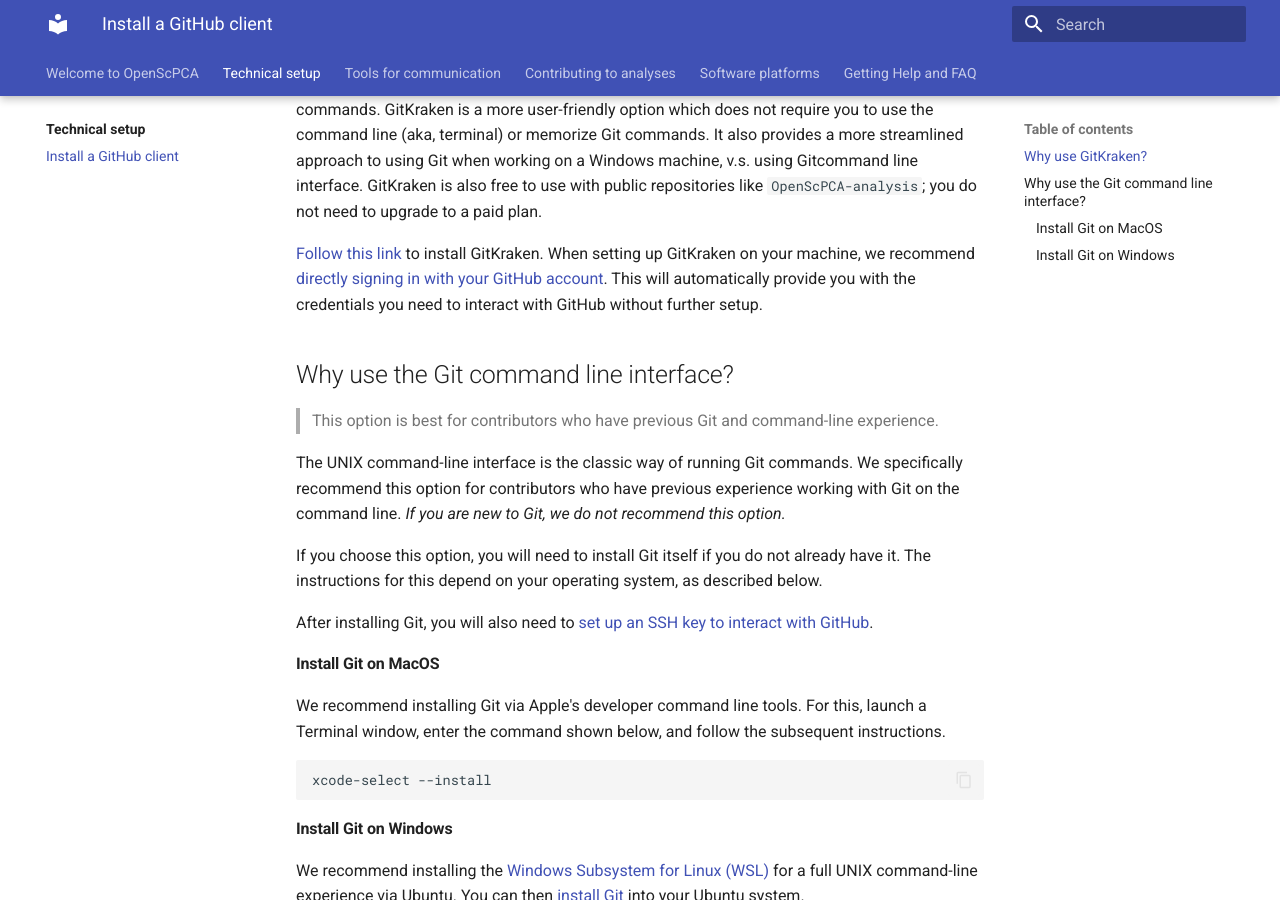
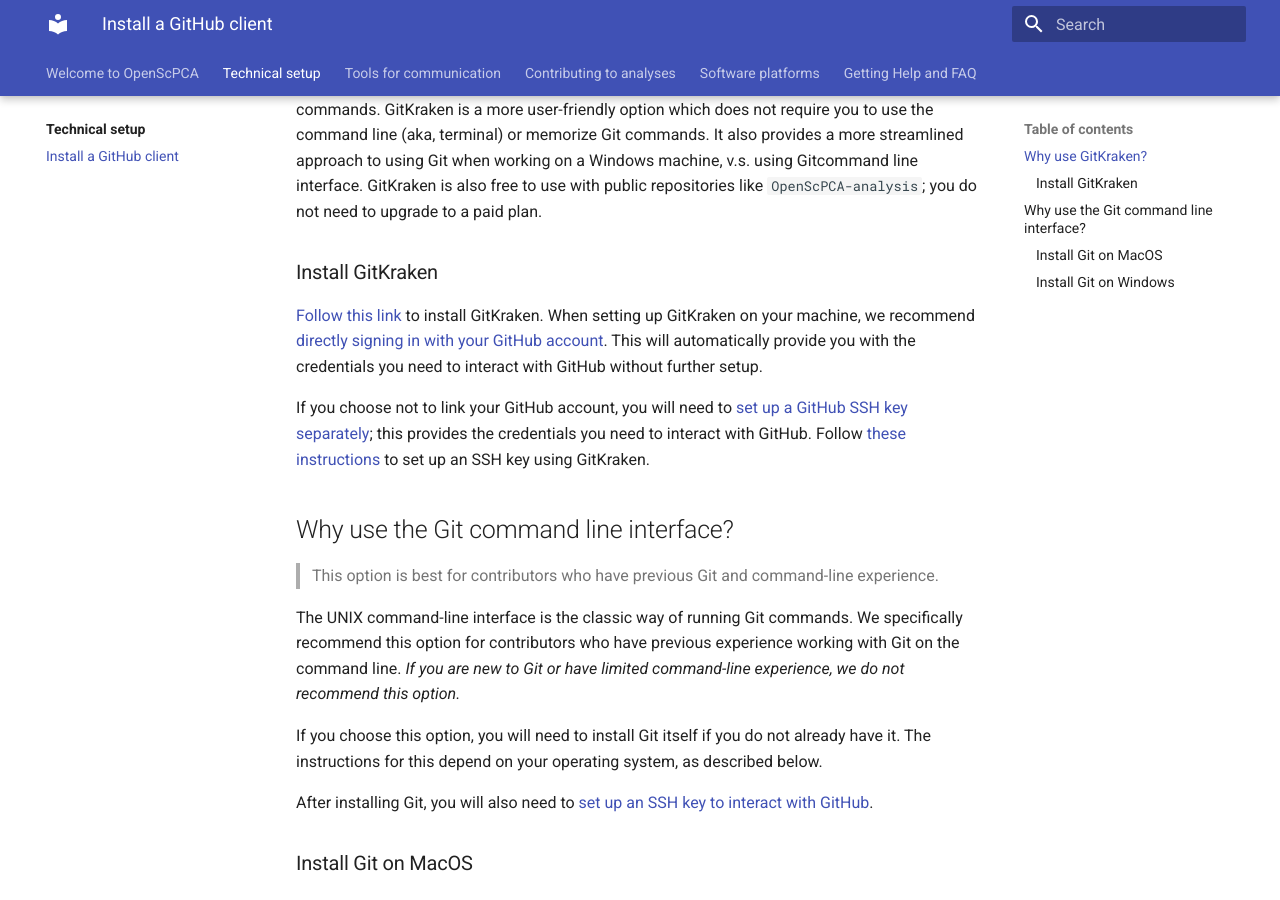
Before and after one commit to AlexsLemonade/OpenScPCA-analysis, an MkDocs documentation site: the page built from docs/technical-setup/install-a-github-client.md, in a window 1280 px wide and 900 px high, scrolled down 382 px. Built offline with MkDocs 1.6.1 and Material for MkDocs 9.7.7, drawn with Linux system fonts in a browser that asks for light colours.

Commit message:
headers and ssh

````diff
--- a/docs/technical-setup/install-a-github-client.md
+++ b/docs/technical-setup/install-a-github-client.md
@@ -13,9 +13,14 @@
 It also provides a more streamlined approach to using Git when working on a Windows machine, v.s. using Gitcommand line interface.
 GitKraken is also free to use with public repositories like `OpenScPCA-analysis`; you do not need to upgrade to a paid plan.
 
+### Install GitKraken
+
 [Follow this link](https://www.gitkraken.com/download) to install GitKraken.
 When setting up GitKraken on your machine, we recommend [directly signing in with your GitHub account](https://help.gitkraken.com/gitkraken-client/github-gitkraken-client/#sign-in-with-github).
 This will automatically provide you with the credentials you need to interact with GitHub without further setup.
+
+If you choose not to link your GitHub account, you will need to [set up a GitHub SSH key separately](https://www.gitkraken.com/learn/git/tutorials/how-git-ssh-works); this provides the credentials you need to interact with GitHub.
+Follow [these instructions](https://www.gitkraken.com/learn/git/problems/github-add-ssh-key) to set up an SSH key using GitKraken.
 
 ## Why use the Git command line interface?
 
@@ -23,14 +28,14 @@
 
 The UNIX command-line interface is the classic way of running Git commands.
 We specifically recommend this option for contributors who have previous experience working with Git on the command line.
-_If you are new to Git, we do not recommend this option._
+_If you are new to Git or have limited command-line experience, we do not recommend this option._
 
 If you choose this option, you will need to install Git itself if you do not already have it.
 The instructions for this depend on your operating system, as described below.
 
 After installing Git, you will also need to [set up an SSH key to interact with GitHub](https://docs.github.com/en/authentication/connecting-to-github-with-ssh).
 
-#### Install Git on MacOS
+### Install Git on MacOS
 
 We recommend installing Git via Apple's developer command line tools.
 For this, launch a Terminal window, enter the command shown below, and follow the subsequent instructions.
@@ -40,7 +45,7 @@
 ```
 
 
-#### Install Git on Windows
+### Install Git on Windows
 
 We recommend installing the [Windows Subsystem for Linux (WSL)](https://learn.microsoft.com/en-us/windows/wsl/install) for a full UNIX command-line experience via Ubuntu.
 You can then [install Git](https://git-scm.com/download/linux) into your Ubuntu system.
````
